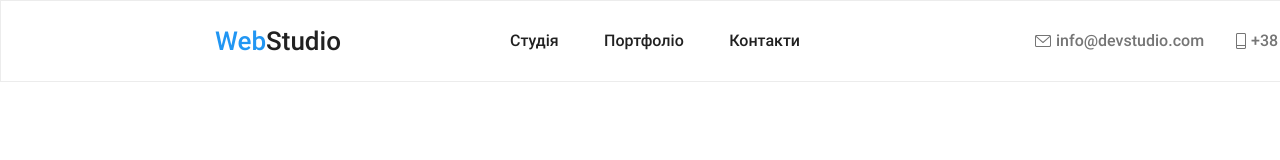
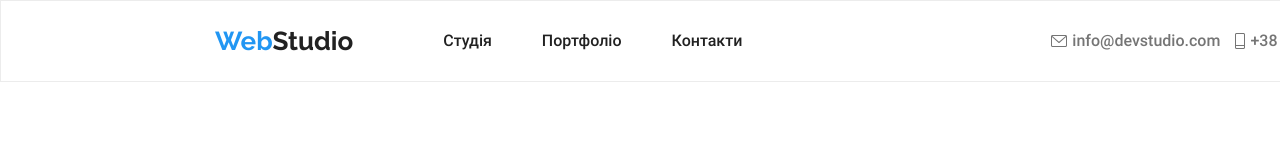
Before and after one commit to chikinfedya/onyxer-academy, a plain HTML site: page lesson_15/index.html in a window 1280 px wide. Shown: the top 160 px of the page. Drawn offline with Linux system fonts and the light colour scheme.

Commit message:
Lesson_15_руфвук-editing

```diff
--- a/lesson_15/css/style.css
+++ b/lesson_15/css/style.css
@@ -12,6 +12,7 @@
 a {
     font-family: "Roboto";
     font-weight: 500;
+    font-size: 16px;
     letter-spacing: 2%;
     color: #212121;
 }
@@ -24,7 +25,6 @@ p {
 [class*="__container"] {
     width: 1170px;
     margin: 0 auto;
-    display: flex;
 }
 
 /* ========== header ========== */
@@ -34,22 +34,26 @@ header {
 }
 
 .header__container {
-    justify-content: space-between;
+    gap: 309px;
+    display: flex;
 }
 
 .header__content {
-    width: 585px;
+    gap: 90px;
     height: 80px;
     display: flex;
-    justify-content: space-between;
 }
 
 .header__logo {
     display: flex;
     align-items: center;
+}
+
+.header__logo a {
+    font-size: 26px;
     font-family: "Raleway";
     font-weight: 700;
-    font-size: 26px;
+    line-height: auto;
     letter-spacing: 3%;
 }
 
@@ -58,12 +62,11 @@ header {
 }
 
 .header__nav {
-    width: 290px;
     display: flex;
 }
 
 .header__menu {
-    width: 290px;
+    gap: 50px;
     display: flex;
     justify-content: space-between;
     align-items: center;
@@ -74,8 +77,10 @@ header {
   display: inline-block;
 }
 
-.header__list a:hover {
+.header__list a:hover,
+.header__link:hover {
     color: #2196F3;
+    transition: color 0.2s;
 }
 
 .header__list a::after {
@@ -95,7 +100,7 @@ header {
 }
 
 .header__contacts {
-    width: 350px;
+    gap: 15px;
     display: flex;
     align-items: center;
     justify-content: space-between;
@@ -105,10 +110,6 @@ header {
     display: inline-flex;
     align-items: center;
     color: #757575;
-}
-
-.header__link:hover {
-    color: #2196F3;
 }
 
 .header__icon-mail {
@@ -144,3 +145,7 @@ header {
 .header__link:hover .header__icon-phone {
   filter: brightness(0) saturate(100%) invert(48%) sepia(98%) saturate(2423%) hue-rotate(178deg) brightness(98%) contrast(102%);
 }
+
+/* ========== main ========== */
+
+.
```
